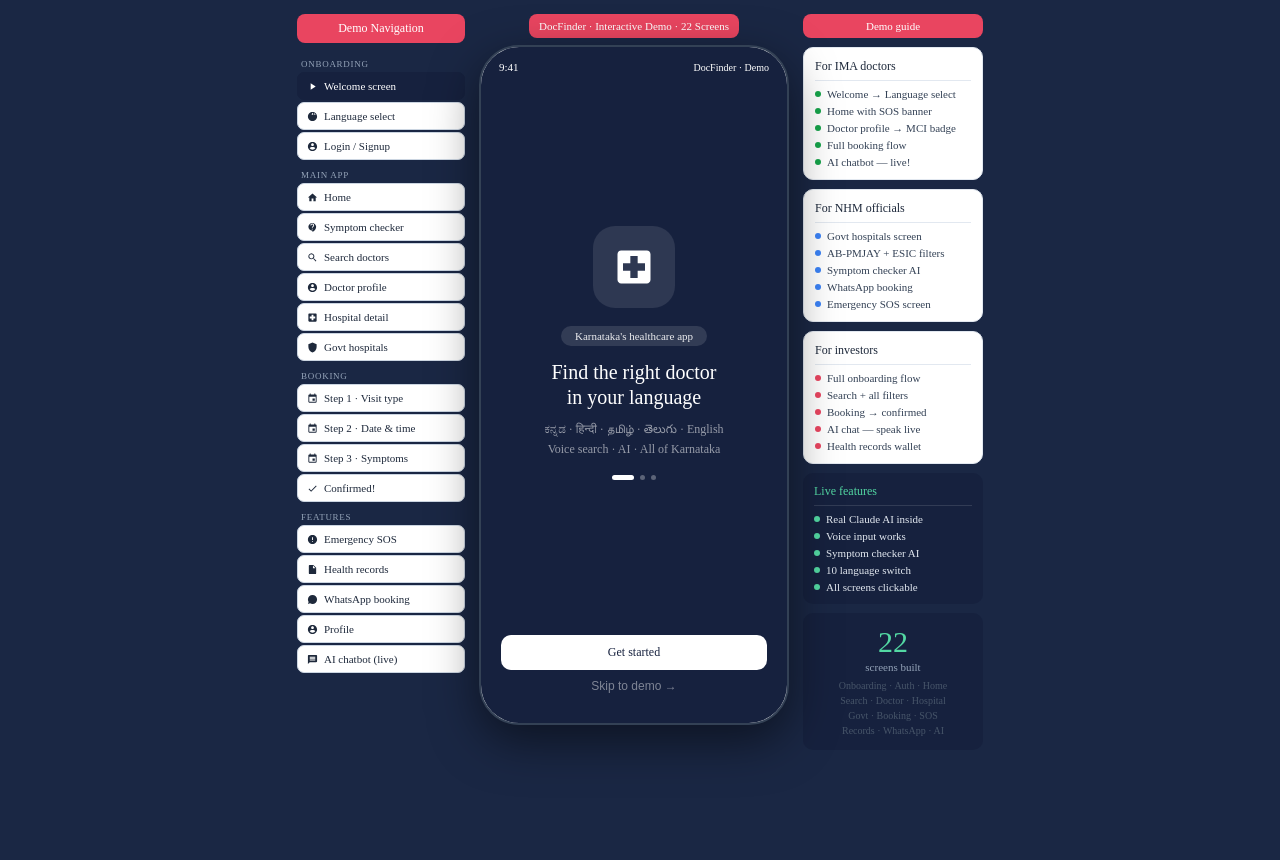
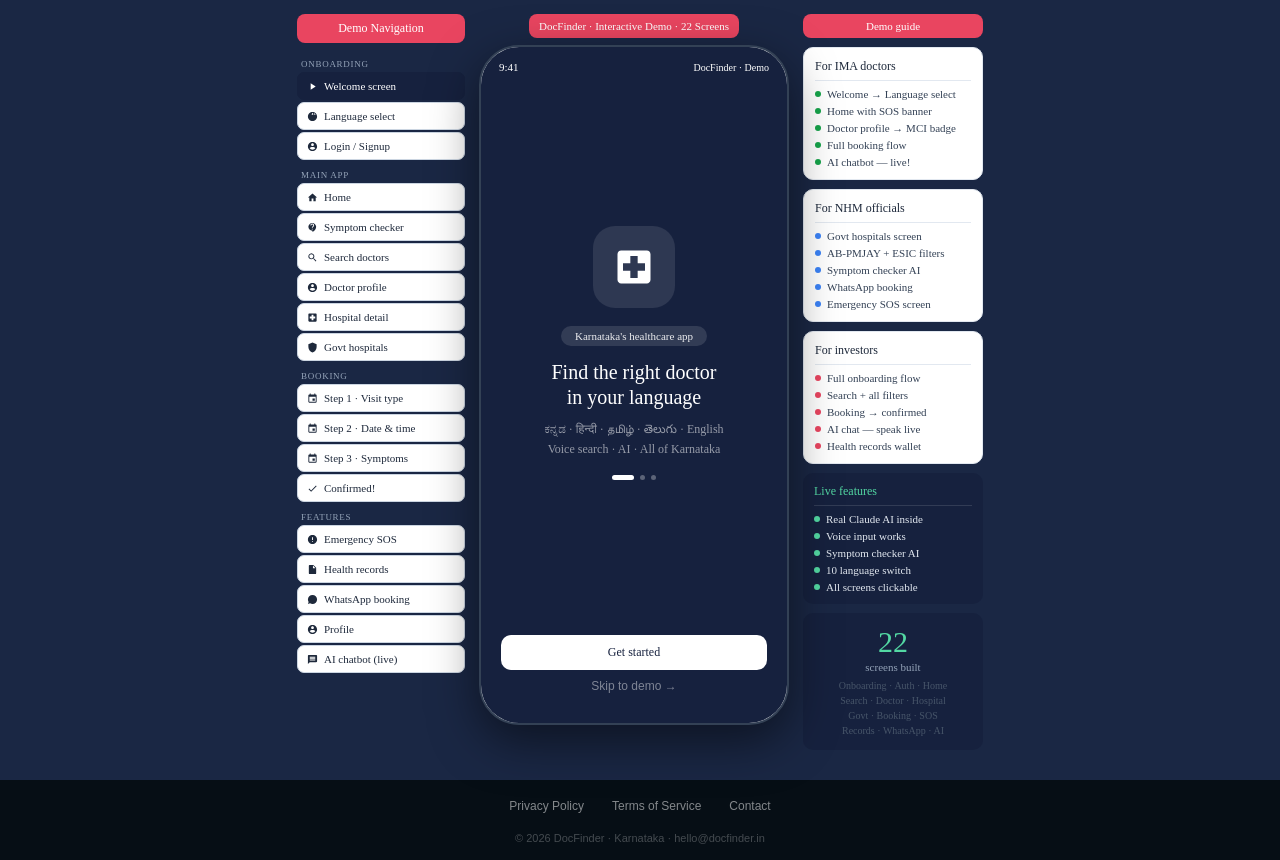
Before and after one commit to vineetkarchi7/docfinder, a plain HTML site: page index.html in a window 1280 px wide. Before the commit the page ends 800 px from the top, so only its background shows below. Drawn offline with Linux system fonts and the light colour scheme.

Commit message:
Update index.html

```diff
--- a/index.html
+++ b/index.html
@@ -725,3 +725,10 @@
 
 document.getElementById('cinp').addEventListener('keydown',e=>{if(e.key==='Enter'){e.preventDefault();send();}});
 </script>
+<div style="text-align:center;padding:16px;background:#060e15;margin-top:16px;">
+  <a href="/privacy" style="color:rgba(255,255,255,0.5);text-decoration:none;font-size:12px;margin:0 12px;font-family:sans-serif;">Privacy Policy</a>
+  <a href="/terms" style="color:rgba(255,255,255,0.5);text-decoration:none;font-size:12px;margin:0 12px;font-family:sans-serif;">Terms of Service</a>
+  <a href="mailto:hello@docfinder.in" style="color:rgba(255,255,255,0.5);text-decoration:none;font-size:12px;margin:0 12px;font-family:sans-serif;">Contact</a>
+  <br/><br/>
+  <span style="color:rgba(255,255,255,0.25);font-size:11px;font-family:sans-serif;">© 2026 DocFinder · Karnataka · hello@docfinder.in</span>
+</div>
```
